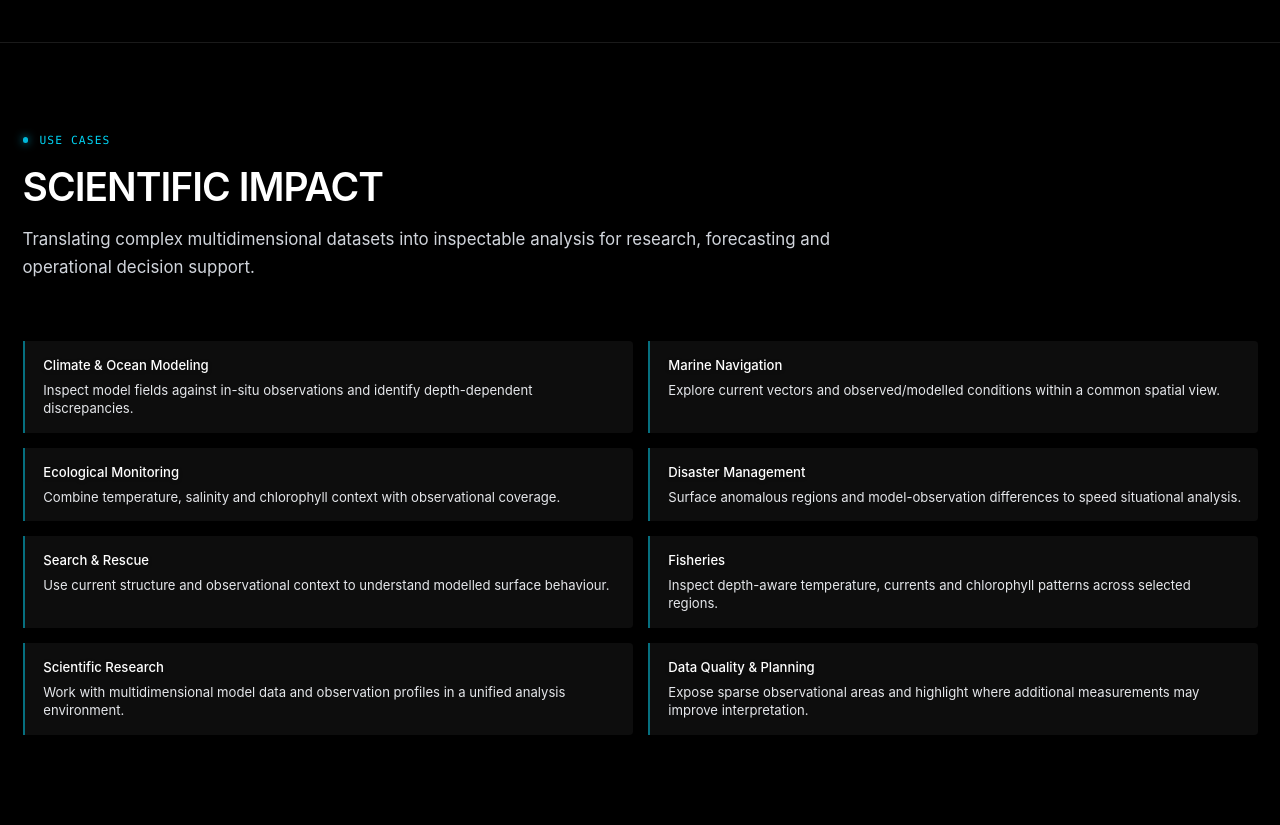
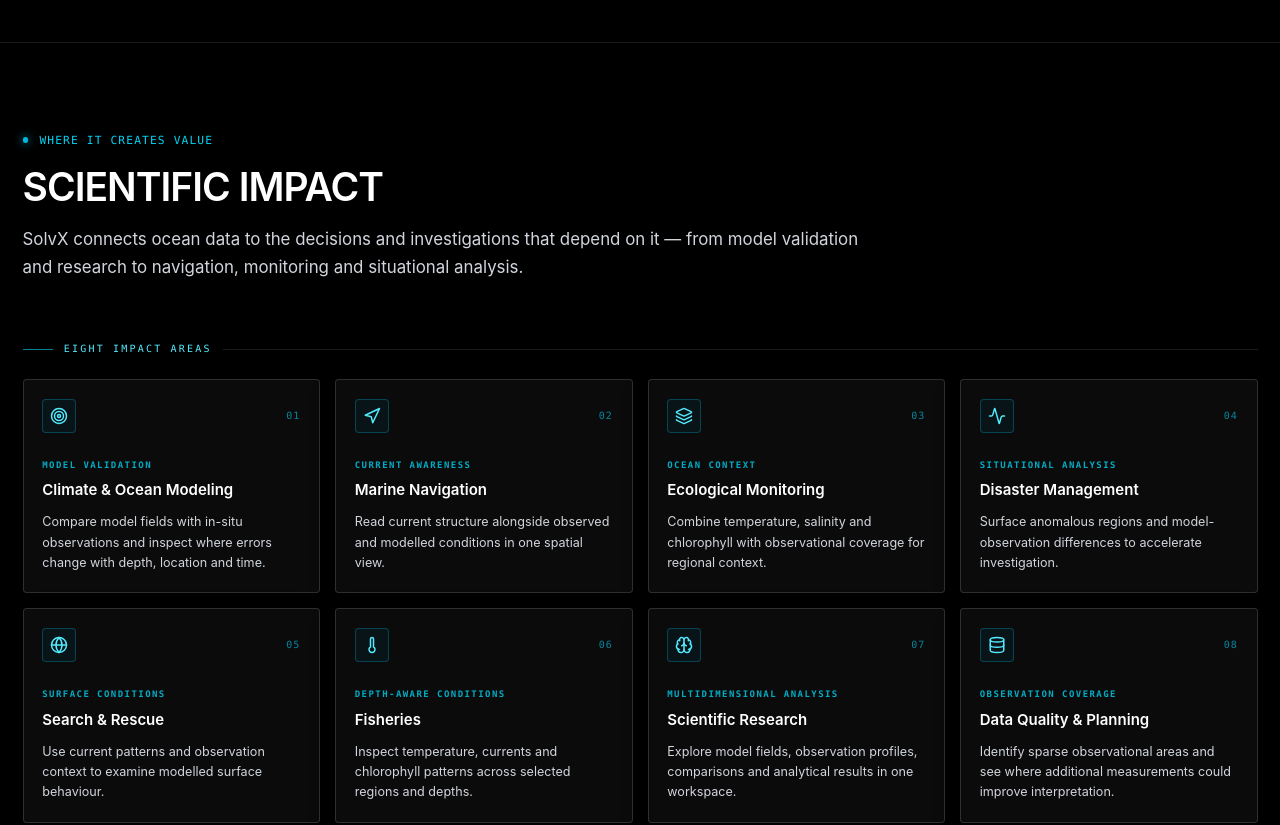
Before and after one commit to adityaksx/solvxx, a React (Vite) app: page / in a window 1280 px wide. Shown: the part 3060-3885 px from the top of the page. Built offline with nearby package versions, Linux system fonts and the light colour scheme; no server answers.

Commit message:
redesign scientific impact section

```diff
--- a/src/App.tsx
+++ b/src/App.tsx
@@ -341,30 +341,56 @@
 };
 
 // --- 5. Scientific Impact ---
-const TechImpact: React.FC = () => (
+const TechImpact: React.FC = () => {
+  const impactAreas = [
+    { icon: <Target size={18} />, title: "Climate & Ocean Modeling", label: "MODEL VALIDATION", desc: "Compare model fields with in-situ observations and inspect where errors change with depth, location and time." },
+    { icon: <Navigation size={18} />, title: "Marine Navigation", label: "CURRENT AWARENESS", desc: "Read current structure alongside observed and modelled conditions in one spatial view." },
+    { icon: <Layers size={18} />, title: "Ecological Monitoring", label: "OCEAN CONTEXT", desc: "Combine temperature, salinity and chlorophyll with observational coverage for regional context." },
+    { icon: <Activity size={18} />, title: "Disaster Management", label: "SITUATIONAL ANALYSIS", desc: "Surface anomalous regions and model-observation differences to accelerate investigation." },
+    { icon: <Globe size={18} />, title: "Search & Rescue", label: "SURFACE CONDITIONS", desc: "Use current patterns and observation context to examine modelled surface behaviour." },
+    { icon: <Thermometer size={18} />, title: "Fisheries", label: "DEPTH-AWARE CONDITIONS", desc: "Inspect temperature, currents and chlorophyll patterns across selected regions and depths." },
+    { icon: <Brain size={18} />, title: "Scientific Research", label: "MULTIDIMENSIONAL ANALYSIS", desc: "Explore model fields, observation profiles, comparisons and analytical results in one workspace." },
+    { icon: <Database size={18} />, title: "Data Quality & Planning", label: "OBSERVATION COVERAGE", desc: "Identify sparse observational areas and see where additional measurements could improve interpretation." }
+  ];
+
+  return (
     <section className="py-24 px-6 border-b border-white/10 bg-transparent">
       <div className="max-w-[90rem] mx-auto">
-      <SectionHeader tag="Use Cases" title="SCIENTIFIC IMPACT" description="Translating complex multidimensional datasets into inspectable analysis for research, forecasting and operational decision support." />
-      <div className="grid md:grid-cols-2 gap-4">
-        {[
-          { title: "Climate & Ocean Modeling", desc: "Inspect model fields against in-situ observations and identify depth-dependent discrepancies." },
-          { title: "Marine Navigation", desc: "Explore current vectors and observed/modelled conditions within a common spatial view." },
-          { title: "Ecological Monitoring", desc: "Combine temperature, salinity and chlorophyll context with observational coverage." },
-          { title: "Disaster Management", desc: "Surface anomalous regions and model-observation differences to speed situational analysis." },
-          { title: "Search & Rescue", desc: "Use current structure and observational context to understand modelled surface behaviour." },
-          { title: "Fisheries", desc: "Inspect depth-aware temperature, currents and chlorophyll patterns across selected regions." },
-          { title: "Scientific Research", desc: "Work with multidimensional model data and observation profiles in a unified analysis environment." },
-          { title: "Data Quality & Planning", desc: "Expose sparse observational areas and highlight where additional measurements may improve interpretation." }
-        ].map((item, i) => (
-          <div key={i} className="pl-5 border-l-2 border-cyan-400/50 bg-white/[0.05] backdrop-blur-md p-4 rounded-r-sm shadow-sm hover:bg-white/[0.1] transition-colors">
-            <h4 className="text-white text-sm font-medium mb-1.5 drop-shadow-sm">{item.title}</h4>
-            <p className="text-sm text-gray-200">{item.desc}</p>
+        <SectionHeader
+          tag="Where It Creates Value"
+          title="SCIENTIFIC IMPACT"
+          description="SolvX connects ocean data to the decisions and investigations that depend on it — from model validation and research to navigation, monitoring and situational analysis."
+        />
+
+        <div className="mb-6 flex items-center gap-3 text-[10px] font-mono uppercase tracking-[0.22em] text-cyan-300">
+          <span className="h-px w-8 bg-cyan-400/60"></span>
+          Eight impact areas
+          <span className="h-px flex-1 bg-white/10"></span>
+        </div>
+
+        <div className="grid sm:grid-cols-2 lg:grid-cols-4 gap-4">
+          {impactAreas.map((item, i) => (
+            <div
+              key={item.title}
+              className="group min-h-[205px] p-5 border border-white/15 bg-white/[0.045] backdrop-blur-xl rounded-sm shadow-[0_10px_30px_rgba(0,0,0,0.15)] hover:bg-white/[0.08] hover:border-cyan-500/40 hover:-translate-y-0.5 transition-all flex flex-col"
+            >
+              <div className="flex items-center justify-between mb-7">
+                <div className="w-9 h-9 border border-cyan-500/30 bg-cyan-950/25 text-cyan-300 flex items-center justify-center rounded-sm group-hover:border-cyan-400/50">
+                  {item.icon}
+                </div>
+                <span className="text-[10px] font-mono text-cyan-500/70 tracking-widest">{String(i + 1).padStart(2, "0")}</span>
+              </div>
+
+              <div className="text-[9px] font-mono font-bold text-cyan-400/80 tracking-[0.16em] mb-2">{item.label}</div>
+              <h4 className="text-white text-[1rem] font-semibold leading-snug mb-3">{item.title}</h4>
+              <p className="text-[0.84rem] text-gray-300 leading-relaxed">{item.desc}</p>
             </div>
           ))}
         </div>
       </div>
     </section>
   );
+};
 
 // --- 6. Team ---
 const AboutTeam: React.FC = () => {
```
Lines whose indentation alone changed are shown as unchanged.
